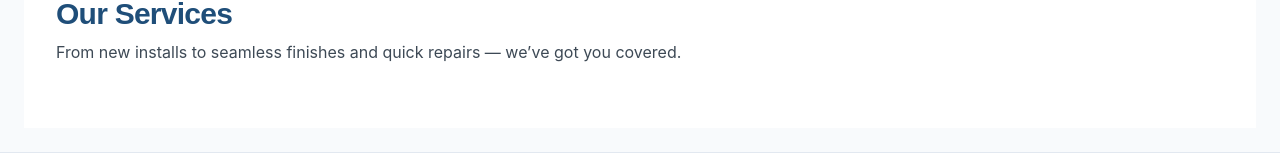
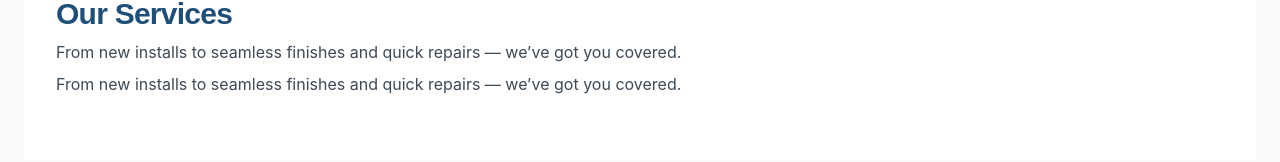
Before and after one commit to DuvinduRathnayake/drywall-website, a React (Vite) app: page / in a window 1280 px wide. Shown: the part 904-1066 px from the top of the page. Built offline with nearby package versions, Linux system fonts and the light colour scheme.

Commit message:
serviceteaser update

```diff
--- a/src/sections/ServiceTeaser.jsx
+++ b/src/sections/ServiceTeaser.jsx
@@ -23,7 +23,10 @@ export default function ServicesTeaser() {
           From new installs to seamless finishes and quick repairs — we’ve got
           you covered.
         </p>
-
+        <p className='mt-2 text-[color:var(--dark)]/80 max-w-2xl'>
+          From new installs to seamless finishes and quick repairs — we’ve got
+          you covered.
+        </p>
         {/* Grid for cards goes here (next step) */}
       </div>
     </section>
```
